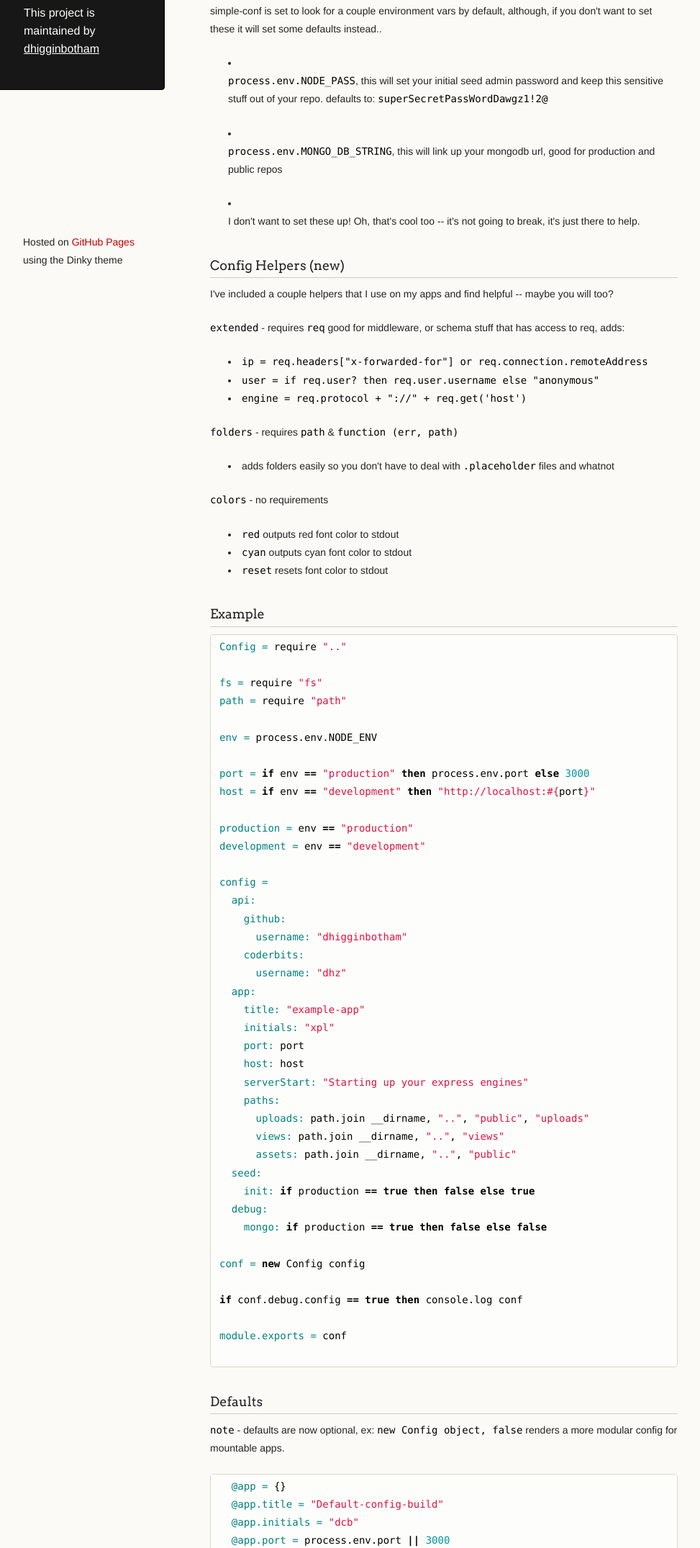
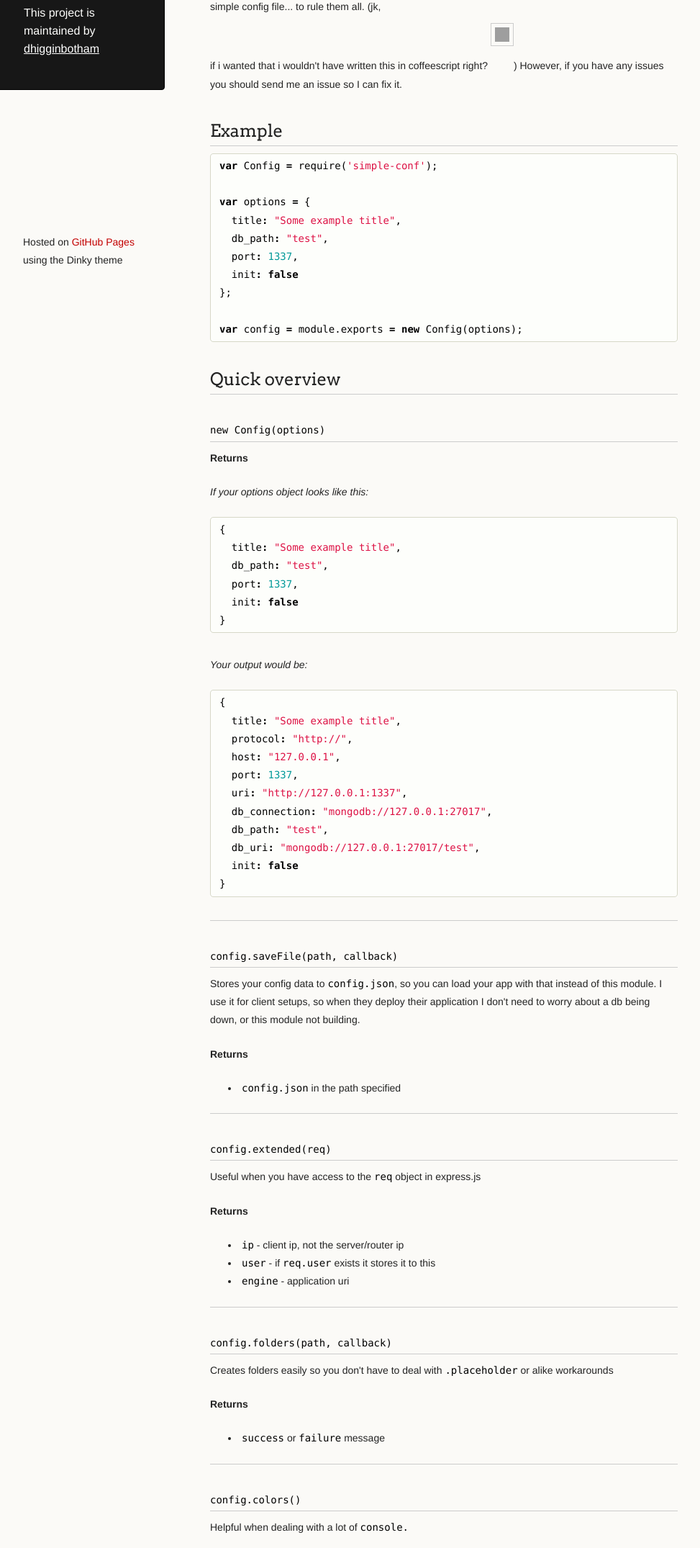
Before and after one commit to dhigginbotham/simple-conf, a plain HTML site: page index.html in a window 1280 px wide. Shown: the part 394-2544 px from the top of the page at 72% size, without its empty margins (18-991 px from the left). Drawn offline with Linux system fonts and the light colour scheme; grey boxes are pictures that could not be loaded.

Commit message:
Create gh-pages branch via GitHub

```diff
--- a/index.html
+++ b/index.html
@@ -3,7 +3,7 @@
   <head>
     <meta charset="utf-8">
     <meta http-equiv="X-UA-Compatible" content="chrome=1">
-    <title>Simple-conf by dhigginbotham</title>
+    <title>simple-conf by dhigginbotham</title>
 
     <link rel="stylesheet" href="stylesheets/styles.css">
     <link rel="stylesheet" href="stylesheets/pygment_trac.css">
@@ -16,7 +16,7 @@
   <body>
     <div class="wrapper">
       <header>
-        <h1 class="header">Simple-conf</h1>
+        <h1 class="header">simple-conf</h1>
         <p class="header">easy to use config object for your node.js app</p>
 
         <ul>
@@ -30,153 +30,141 @@
 
       </header>
       <section>
-        <h1>
-<a name="simple-conf" class="anchor" href="#simple-conf"><span class="octicon octicon-link"></span></a>simple-conf</h1>
+        <h2>
+<a name="simple-conf-" class="anchor" href="#simple-conf-"><span class="octicon octicon-link"></span></a>simple-conf <img src="https://drone.io/github.com/dhigginbotham/simple-conf/status.png" align="right">
+</h2>
 
-<p>easy to use config object for your node.js app</p>
+<p>Super simple config module that allows you to easily share some config options for your application with a few helpers. I wrote this because I needed something fairly static for my express sub applications.</p>
+
+<h4>
+<a name="heads-up" class="anchor" href="#heads-up"><span class="octicon octicon-link"></span></a>Heads up!</h4>
+
+<p>I am still fairly regularly breaking, refactoring and perfecting my universal strategy to making one simple config file... to rule them all. (jk, if i wanted that i wouldn't have written this in coffeescript right? <img class="emoji" title=":neckbeard:" alt=":neckbeard:" src="https://github.global.ssl.fastly.net/images/icons/emoji/neckbeard.png" height="20" width="20" align="absmiddle">) However, if you have any issues you should send me an issue so I can fix it.</p>
+
+<h2>
+<a name="example" class="anchor" href="#example"><span class="octicon octicon-link"></span></a>Example</h2>
+
+<div class="highlight"><pre><span class="kd">var</span> <span class="nx">Config</span> <span class="o">=</span> <span class="nx">require</span><span class="p">(</span><span class="s1">'simple-conf'</span><span class="p">);</span>
+
+<span class="kd">var</span> <span class="nx">options</span> <span class="o">=</span> <span class="p">{</span>
+  <span class="nx">title</span><span class="o">:</span> <span class="s2">"Some example title"</span><span class="p">,</span>
+  <span class="nx">db_path</span><span class="o">:</span> <span class="s2">"test"</span><span class="p">,</span>
+  <span class="nx">port</span><span class="o">:</span> <span class="mi">1337</span><span class="p">,</span>
+  <span class="nx">init</span><span class="o">:</span> <span class="kc">false</span>
+<span class="p">};</span>
+
+<span class="kd">var</span> <span class="nx">config</span> <span class="o">=</span> <span class="nx">module</span><span class="p">.</span><span class="nx">exports</span> <span class="o">=</span> <span class="k">new</span> <span class="nx">Config</span><span class="p">(</span><span class="nx">options</span><span class="p">);</span>
+</pre></div>
+
+<h2>
+<a name="quick-overview" class="anchor" href="#quick-overview"><span class="octicon octicon-link"></span></a>Quick overview</h2>
 
 <h3>
-<a name="installation" class="anchor" href="#installation"><span class="octicon octicon-link"></span></a>Installation</h3>
+<a name="new-configoptions" class="anchor" href="#new-configoptions"><span class="octicon octicon-link"></span></a><code>new Config(options)</code>
+</h3>
 
-<p>Step 1) <code>npm install simple-conf --save</code></p>
+<p><strong>Returns</strong></p>
 
-<p>Step 2) view <code>/examples/example.js</code> (or copy and paste to your app)</p>
+<p><em>If your options object looks like this:</em></p>
 
-<p>Step 3) require the <code>/examples/example.js</code> file inside your app somewhere and <code>console.log()</code></p>
+<div class="highlight"><pre><span class="p">{</span>
+  <span class="nx">title</span><span class="o">:</span> <span class="s2">"Some example title"</span><span class="p">,</span>
+  <span class="nx">db_path</span><span class="o">:</span> <span class="s2">"test"</span><span class="p">,</span>
+  <span class="nx">port</span><span class="o">:</span> <span class="mi">1337</span><span class="p">,</span>
+  <span class="nx">init</span><span class="o">:</span> <span class="kc">false</span>
+<span class="p">}</span>
+</pre></div>
 
-<h3>
-<a name="heads-up" class="anchor" href="#heads-up"><span class="octicon octicon-link"></span></a>Heads up!</h3>
+<p><em>Your output would be:</em></p>
 
-<p>simple-conf is set to look for a couple environment vars by default, although, if you don't want to set these it will set some defaults instead..</p>
+<div class="highlight"><pre><span class="p">{</span>
+  <span class="nx">title</span><span class="o">:</span> <span class="s2">"Some example title"</span><span class="p">,</span>
+  <span class="nx">protocol</span><span class="o">:</span> <span class="s2">"http://"</span><span class="p">,</span>
+  <span class="nx">host</span><span class="o">:</span> <span class="s2">"127.0.0.1"</span><span class="p">,</span>
+  <span class="nx">port</span><span class="o">:</span> <span class="mi">1337</span><span class="p">,</span>
+  <span class="nx">uri</span><span class="o">:</span> <span class="s2">"http://127.0.0.1:1337"</span><span class="p">,</span>
+  <span class="nx">db_connection</span><span class="o">:</span> <span class="s2">"mongodb://127.0.0.1:27017"</span><span class="p">,</span>
+  <span class="nx">db_path</span><span class="o">:</span> <span class="s2">"test"</span><span class="p">,</span>
+  <span class="nx">db_uri</span><span class="o">:</span> <span class="s2">"mongodb://127.0.0.1:27017/test"</span><span class="p">,</span>
+  <span class="nx">init</span><span class="o">:</span> <span class="kc">false</span>
+<span class="p">}</span>
+</pre></div>
 
-<ul>
-<li><p><code>process.env.NODE_PASS</code>, this will set your initial seed admin password and keep this sensitive stuff
-out of your repo. defaults to: <code>superSecretPassWordDawgz1!2@</code></p></li>
-<li><p><code>process.env.MONGO_DB_STRING</code>, this will link up your mongodb url, good for production and public repos</p></li>
-<li><p>I don't want to set these up! Oh, that's cool too -- it's not going to break, it's just there to help.</p></li>
-</ul><h3>
-<a name="config-helpers-new" class="anchor" href="#config-helpers-new"><span class="octicon octicon-link"></span></a>Config Helpers (new)</h3>
+<hr><h3>
+<a name="configsavefilepath-callback" class="anchor" href="#configsavefilepath-callback"><span class="octicon octicon-link"></span></a><code>config.saveFile(path, callback)</code>
+</h3>
 
-<p>I've included a couple helpers that I use on my apps and find helpful -- maybe you will too?</p>
+<p>Stores your config data to <code>config.json</code>, so you can load your app with that instead of this module. I use it for client setups, so when they deploy their application I don't need to worry about a db being down, or this module not building.</p>
 
-<p><code>extended</code> - requires <code>req</code> good for middleware, or schema stuff that has access to req, adds:</p>
-
-<ul>
-<li><code>ip = req.headers["x-forwarded-for"] or req.connection.remoteAddress</code></li>
-<li><code>user = if req.user? then req.user.username else "anonymous"</code></li>
-<li><code>engine = req.protocol + "://" + req.get('host')</code></li>
-</ul><p><code>folders</code> - requires <code>path</code> &amp; <code>function (err, path)</code></p>
-
-<ul>
-<li>adds folders easily so you don't have to deal with <code>.placeholder</code> files and whatnot</li>
-</ul><p><code>colors</code> - no requirements</p>
+<p><strong>Returns</strong></p>
 
 <ul>
 <li>
-<code>red</code> outputs red font color to stdout</li>
+<code>config.json</code> in the path specified</li>
+</ul><hr><h3>
+<a name="configextendedreq" class="anchor" href="#configextendedreq"><span class="octicon octicon-link"></span></a><code>config.extended(req)</code>
+</h3>
+
+<p>Useful when you have access to the <code>req</code> object in express.js</p>
+
+<p><strong>Returns</strong></p>
+
+<ul>
 <li>
-<code>cyan</code> outputs cyan font color to stdout</li>
+<code>ip</code> - client ip, not the server/router ip</li>
 <li>
-<code>reset</code> resets font color to stdout</li>
-</ul><h3>
-<a name="example" class="anchor" href="#example"><span class="octicon octicon-link"></span></a>Example</h3>
+<code>user</code> - if <code>req.user</code> exists it stores it to this</li>
+<li>
+<code>engine</code> - application uri</li>
+</ul><hr><h3>
+<a name="configfolderspath-callback" class="anchor" href="#configfolderspath-callback"><span class="octicon octicon-link"></span></a><code>config.folders(path, callback)</code>
+</h3>
 
-<div class="highlight"><pre>
-<span class="nv">Config = </span><span class="nx">require</span> <span class="s">".."</span>
+<p>Creates folders easily so you don't have to deal with <code>.placeholder</code> or alike workarounds</p>
 
-<span class="nv">fs = </span><span class="nx">require</span> <span class="s">"fs"</span>
-<span class="nv">path = </span><span class="nx">require</span> <span class="s">"path"</span>
+<p><strong>Returns</strong> </p>
 
-<span class="nv">env = </span><span class="nx">process</span><span class="p">.</span><span class="nx">env</span><span class="p">.</span><span class="nx">NODE_ENV</span>
+<ul>
+<li>
+<code>success</code> or <code>failure</code> message</li>
+</ul><hr><h3>
+<a name="configcolors" class="anchor" href="#configcolors"><span class="octicon octicon-link"></span></a><code>config.colors()</code>
+</h3>
 
-<span class="nv">port = </span><span class="k">if</span> <span class="nx">env</span> <span class="o">==</span> <span class="s">"production"</span> <span class="k">then</span> <span class="nx">process</span><span class="p">.</span><span class="nx">env</span><span class="p">.</span><span class="nx">port</span> <span class="k">else</span> <span class="mi">3000</span>
-<span class="nv">host = </span><span class="k">if</span> <span class="nx">env</span> <span class="o">==</span> <span class="s">"development"</span> <span class="k">then</span> <span class="s">"http://localhost:</span><span class="si">#{</span><span class="nx">port</span><span class="si">}</span><span class="s">"</span>
+<p>Helpful when dealing with a lot of <code>console.</code></p>
 
-<span class="nv">production = </span><span class="nx">env</span> <span class="o">==</span> <span class="s">"production"</span>
-<span class="nv">development = </span><span class="nx">env</span> <span class="o">==</span> <span class="s">"development"</span>
+<p><strong>Returns</strong></p>
 
-<span class="nv">config =</span>
-  <span class="nv">api:</span>
-    <span class="nv">github:</span>
-      <span class="nv">username: </span><span class="s">"dhigginbotham"</span>
-    <span class="nv">coderbits:</span>
-      <span class="nv">username: </span><span class="s">"dhz"</span>
-  <span class="nv">app:</span>
-    <span class="nv">title: </span><span class="s">"example-app"</span>
-    <span class="nv">initials: </span><span class="s">"xpl"</span>
-    <span class="nv">port: </span><span class="nx">port</span>
-    <span class="nv">host: </span><span class="nx">host</span>
-    <span class="nv">serverStart: </span><span class="s">"Starting up your express engines"</span>
-    <span class="nv">paths: </span>
-      <span class="nv">uploads: </span><span class="nx">path</span><span class="p">.</span><span class="nx">join</span> <span class="nx">__dirname</span><span class="p">,</span> <span class="s">".."</span><span class="p">,</span> <span class="s">"public"</span><span class="p">,</span> <span class="s">"uploads"</span>
-      <span class="nv">views: </span><span class="nx">path</span><span class="p">.</span><span class="nx">join</span> <span class="nx">__dirname</span><span class="p">,</span> <span class="s">".."</span><span class="p">,</span> <span class="s">"views"</span>
-      <span class="nv">assets: </span><span class="nx">path</span><span class="p">.</span><span class="nx">join</span> <span class="nx">__dirname</span><span class="p">,</span> <span class="s">".."</span><span class="p">,</span> <span class="s">"public"</span>
-  <span class="nv">seed:</span>
-    <span class="nv">init: </span><span class="k">if</span> <span class="nx">production</span> <span class="o">==</span> <span class="kc">true</span> <span class="k">then</span> <span class="kc">false</span> <span class="k">else</span> <span class="kc">true</span>
-  <span class="nv">debug:</span>
-    <span class="nv">mongo: </span><span class="k">if</span> <span class="nx">production</span> <span class="o">==</span> <span class="kc">true</span> <span class="k">then</span> <span class="kc">false</span> <span class="k">else</span> <span class="kc">false</span>
+<ul>
+<li><code>red</code></li>
+<li><code>cyan</code></li>
+<li><code>reset</code></li>
+</ul><hr><h3>
+<a name="configsecret" class="anchor" href="#configsecret"><span class="octicon octicon-link"></span></a><code>config.secret()</code>
+</h3>
 
-<span class="nv">conf = </span><span class="k">new</span> <span class="nx">Config</span> <span class="nx">config</span>
+<p>Keeps your sensitive stuff in a prototype and grabs from <code>process.env.NODE_PASS</code> defaults inside source</p>
 
-<span class="k">if</span> <span class="nx">conf</span><span class="p">.</span><span class="nx">debug</span><span class="p">.</span><span class="nx">config</span> <span class="o">==</span> <span class="kc">true</span> <span class="k">then</span> <span class="nx">console</span><span class="p">.</span><span class="nx">log</span> <span class="nx">conf</span>
+<p><strong>Returns</strong></p>
 
-<span class="nv">module.exports = </span><span class="nx">conf</span>
+<ul>
+<li><code>secret</code></li>
+</ul><hr><h3>
+<a name="configlocals" class="anchor" href="#configlocals"><span class="octicon octicon-link"></span></a><code>config.locals()</code>
+</h3>
 
-</pre></div>
+<p><em>Deprecated</em>, planning on destroying this soon.</p>
 
-<h3>
-<a name="defaults" class="anchor" href="#defaults"><span class="octicon octicon-link"></span></a>Defaults</h3>
+<hr><h3>
+<a name="configinitapp" class="anchor" href="#configinitapp"><span class="octicon octicon-link"></span></a><code>config.init(app)</code>
+</h3>
 
-<p><code>note</code> - defaults are now optional, ex: <code>new Config object, false</code> renders a more modular config for mountable apps.</p>
+<p>If you're building a lot of express apps this binds the title and port, more coming soon..</p>
 
-<div class="highlight"><pre>
-  <span class="vi">@app = </span><span class="p">{}</span>
-  <span class="vi">@app.title = </span><span class="s">"Default-config-build"</span>
-  <span class="vi">@app.initials = </span><span class="s">"dcb"</span>
-  <span class="vi">@app.port = </span><span class="nx">process</span><span class="p">.</span><span class="nx">env</span><span class="p">.</span><span class="nx">port</span> <span class="o">||</span> <span class="mi">3000</span>
-  <span class="vi">@app.host = </span><span class="s">"http://localhost</span><span class="si">#{</span><span class="nx">@app</span><span class="p">.</span><span class="nx">port</span><span class="si">}</span><span class="s">"</span>
-  <span class="vi">@app.serverStart = </span><span class="s">"Starting express server "</span>
-
-  <span class="vi">@db = </span><span class="p">{}</span>
-  <span class="vi">@db.path = </span><span class="s">"</span><span class="si">#{</span><span class="nx">@app</span><span class="p">.</span><span class="nx">initials</span><span class="si">}</span><span class="s">"</span>
-  <span class="vi">@db.url = </span><span class="nx">process</span><span class="p">.</span><span class="nx">env</span><span class="p">.</span><span class="nx">MONGO_DB_STRING</span> <span class="o">||</span> <span class="s">"mongodb://localhost/</span><span class="si">#{</span><span class="nx">@db</span><span class="p">.</span><span class="nx">path</span><span class="si">}</span><span class="s">"</span>
-
-  <span class="vi">@sesh = </span><span class="p">{}</span>
-  <span class="vi">@sesh.key = </span><span class="s">"</span><span class="si">#{</span><span class="nx">@app</span><span class="p">.</span><span class="nx">initials</span><span class="si">}</span><span class="s">.id"</span>
-  <span class="vi">@sesh.secret = </span><span class="nx">_secret</span>
-  <span class="vi">@sesh.maxAge = </span><span class="mi">60</span> <span class="o">*</span> <span class="mi">60</span> <span class="o">*</span> <span class="mi">1000</span>
-
-  <span class="vi">@seed = </span><span class="p">{}</span>
-  <span class="vi">@seed.init = </span><span class="kc">false</span>
-  <span class="vi">@seed.folders = </span><span class="kc">true</span>
-
-  <span class="vi">@users = </span><span class="p">{}</span>
-  <span class="vi">@users.roles = </span><span class="p">[</span><span class="s">'user'</span><span class="p">,</span> <span class="s">'admin'</span><span class="p">,</span> <span class="s">'editor'</span><span class="p">,</span> <span class="s">'commenter'</span><span class="p">]</span>
-  <span class="vi">@users.signupEnabled = </span><span class="kc">true</span>
-
-  <span class="vi">@debug = </span><span class="p">{}</span>
-  <span class="vi">@debug.override = </span><span class="kc">false</span>
-
-  <span class="k">if</span> <span class="nx">opts</span><span class="o">?</span> <span class="k">then</span> <span class="nx">_</span><span class="p">.</span><span class="nx">extend</span> <span class="nx">@</span><span class="p">,</span> <span class="nx">opts</span>
-
-  <span class="k">if</span> <span class="nx">@seed</span><span class="p">.</span><span class="nx">init</span> <span class="o">==</span> <span class="kc">true</span>
-    <span class="vi">@seed.user = </span><span class="p">{}</span>
-    <span class="vi">@seed.user.username = </span><span class="s">"admin"</span>
-    <span class="vi">@seed.user.password = </span><span class="s">"@dminPassw0rd"</span>
-    <span class="vi">@seed.user.admin = </span><span class="kc">true</span>
-    <span class="vi">@seed.user.role = </span><span class="s">"admin"</span>
-    <span class="vi">@seed.user.email = </span><span class="s">"admin@localhost.it"</span>
-    <span class="vi">@seed.user.ip = </span><span class="s">"admin.ipv6"</span>
-
-  <span class="nx">@</span>
-
-</pre></div>
-
-<h3>
+<hr><h3>
 <a name="license" class="anchor" href="#license"><span class="octicon octicon-link"></span></a>License</h3>
 
-<div class="highlight"><pre>
-<span class="n">The</span> <span class="n">MIT</span> <span class="n">License</span> <span class="p">(</span><span class="n">MIT</span><span class="p">)</span>
+<div class="highlight"><pre><span class="n">The</span> <span class="n">MIT</span> <span class="n">License</span> <span class="p">(</span><span class="n">MIT</span><span class="p">)</span>
 
 <span class="n">Copyright</span> <span class="p">(</span><span class="n">c</span><span class="p">)</span> <span class="mi">2013</span> <span class="n">David</span> <span class="n">Higginbotham</span>
 
@@ -197,7 +185,6 @@ out of your repo. defaults to: <code>superSecretPassWordDawgz1!2@</code></p></li
 <span class="n">LIABILITY</span><span class="p">,</span> <span class="n">WHETHER</span> <span class="n">IN</span> <span class="n">AN</span> <span class="n">ACTION</span> <span class="n">OF</span> <span class="n">CONTRACT</span><span class="p">,</span> <span class="n">TORT</span> <span class="n">OR</span> <span class="n">OTHERWISE</span><span class="p">,</span> <span class="n">ARISING</span> <span class="n">FROM</span><span class="p">,</span>
 <span class="n">OUT</span> <span class="n">OF</span> <span class="n">OR</span> <span class="n">IN</span> <span class="n">CONNECTION</span> <span class="n">WITH</span> <span class="n">THE</span> <span class="n">SOFTWARE</span> <span class="n">OR</span> <span class="n">THE</span> <span class="n">USE</span> <span class="n">OR</span> <span class="n">OTHER</span> <span class="n">DEALINGS</span> <span class="n">IN</span>
 <span class="n">THE</span> <span class="n">SOFTWARE</span><span class="p">.</span>
-
 </pre></div>
       </section>
       <footer>
```
Also changed, not shown: params.json (+1 -1 lines).
